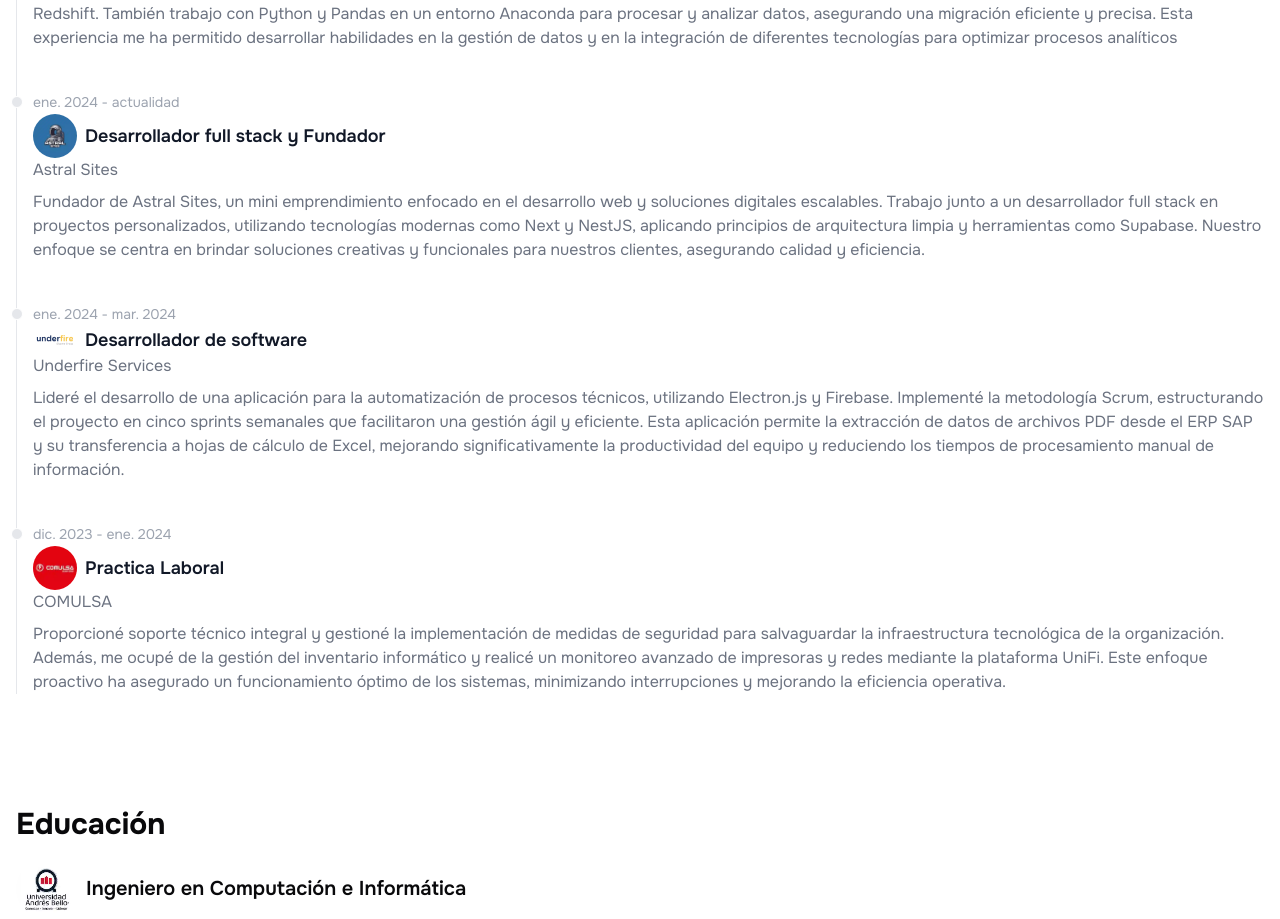
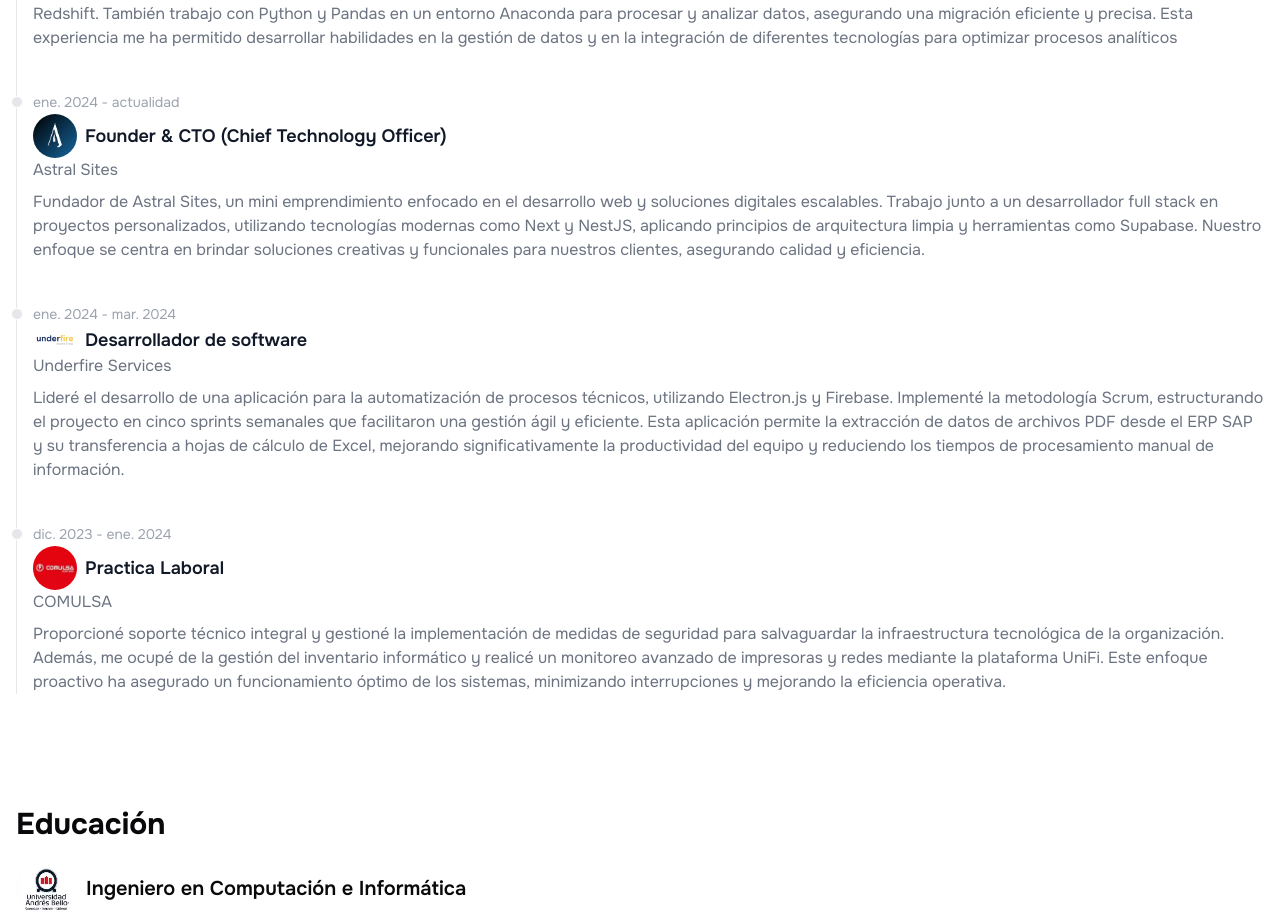
Before and after one commit to thewizardshell/Portfolio, a Next.js app: page / in a window 1280 px wide. Shown: the part 1240-2159 px from the top of the page. Built offline with nearby package versions, Linux system fonts and the light colour scheme.

Commit message:
feat: update icon astral sites and link github projects

```diff
--- a/src/data/personal-data.tsx
+++ b/src/data/personal-data.tsx
@@ -88,7 +88,7 @@ export const personalData = {
       image: "/banco-ripley.webp",
     },
     {
-      title: "Desarrollador full stack y Fundador",
+      title: "Founder & CTO (Chief Technology Officer)",
       company: "Astral Sites",
       date: "ene. 2024 - actualidad",
       location: "Santiago, Chile",
@@ -131,7 +131,7 @@ export const personalData = {
       description: `
         Proyecto de título enfocado en la gestión de citas médicas con IA. DoctorChat permite a los pacientes describir sus síntomas a través de un chatbot y recibir recomendaciones sobre el especialista médico adecuado.`,
       github: "https://github.com/vicenteroa/doctorchat",
-      link: "https://doctor-chat-two.vercel.app/",
+      link: "https://github.com/vicenteroa/DoctorChat",
       image: "/doctorchat_port.webp",
     },
     {
@@ -140,7 +140,7 @@ export const personalData = {
       description:
         "una página web diseñada para ofrecer una experiencia fácil de usar y accesible para todos los usuarios. La plataforma permitirá a las personas ingresar sus datos médicos y de estilo de vida, que serán analizados mediante algoritmos avanzados de análisis de datos y aprendizaje automático. Esta evaluación de riesgos personalizada no solo proporcionará recomendaciones médicas específicas para cada usuario, sino que también permitirá la comunicación directa con profesionales de la salud cuando sea necesario. ",
       github: "https://github.com/vicenteroa/CardioCare-IA",
-      link: "https://cardio-care-ia.vercel.app/",
+      link: "https://github.com/vicenteroa/CardioCare-IA",
       image: "/cardiocare_port.webp",
     },
   ],
```
Also changed, not shown: public/astral-sites.webp.
